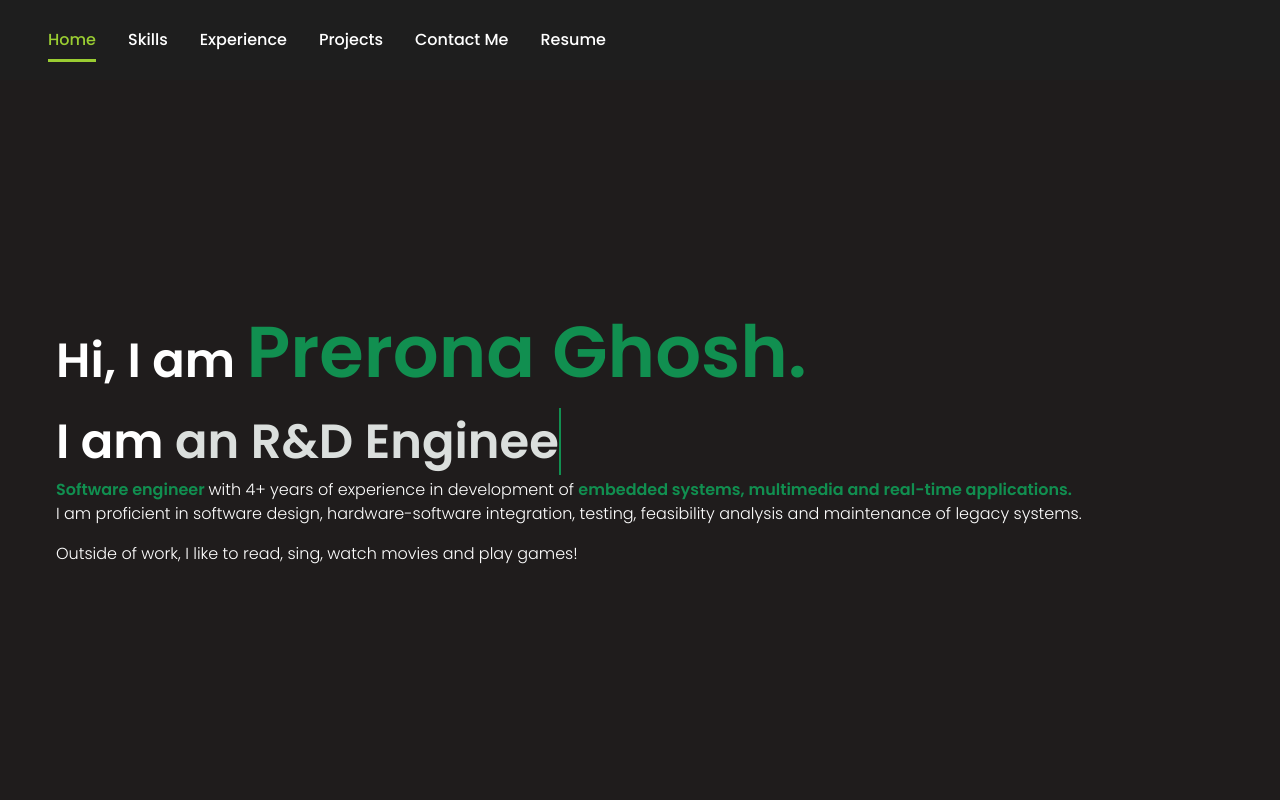
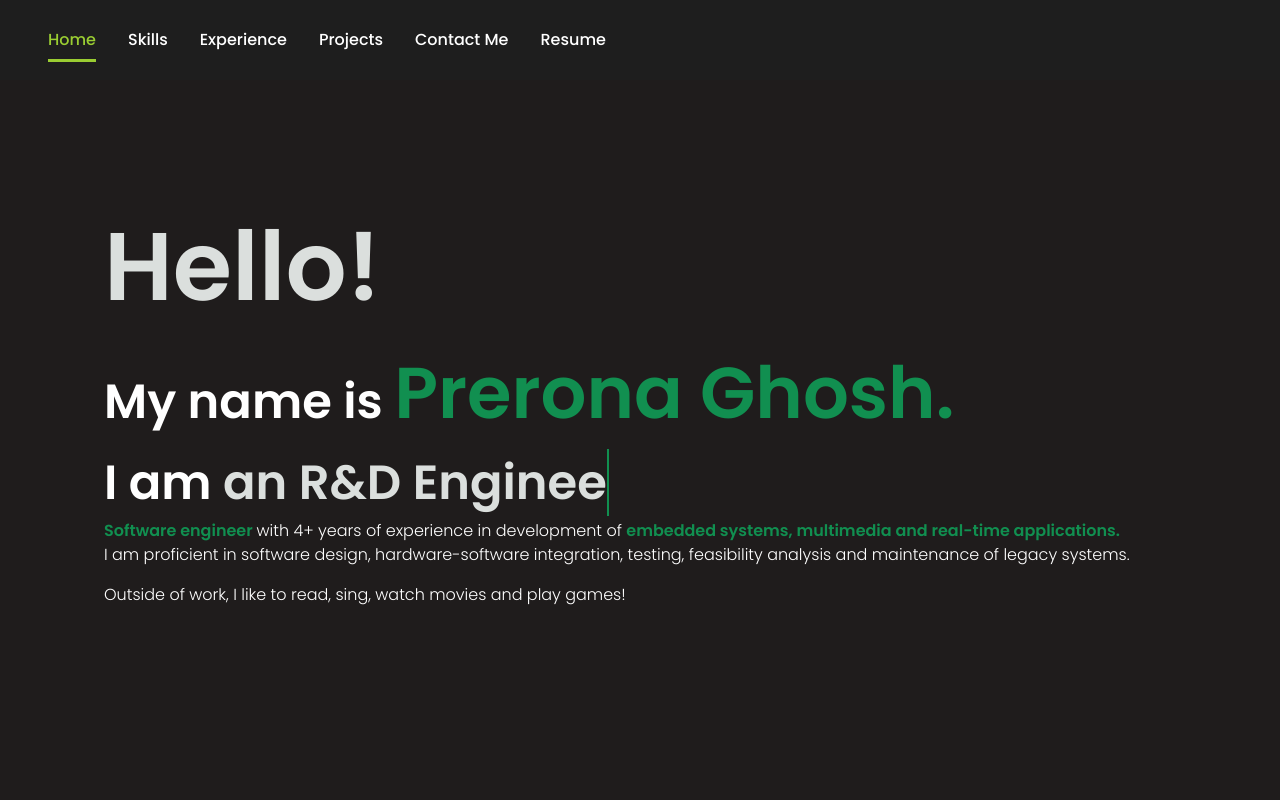
Before and after one commit to preronaghosh/preronaghosh.github.io, a React (Create React App) app: page / in a window 1280 px wide. Shown: the top 800 px of the page. Built offline with nearby package versions, Linux system fonts and the light colour scheme.

Commit message:
Improved intro a bit

```diff
--- a/src/components/Intro/intro.css
+++ b/src/components/Intro/intro.css
@@ -19,7 +19,8 @@
 .introContent {
   height: 90vh;
   width: 100vw;
-  padding: 1rem;
+  padding: 4rem;
+  padding-top: 0.1rem;
   font-size: 3rem;
   font-weight: 700;
   display: flex;
@@ -42,6 +43,12 @@
   50% {
     border-color: rgb(17, 143, 80);
   }
+}
+
+.introHello {
+  color: rgb(219, 223, 221);
+  font-weight: bold;
+  font-size: 6rem;
 }
 
 .introFullName {
--- a/src/components/Intro/intro.js
+++ b/src/components/Intro/intro.js
@@ -58,7 +58,9 @@ const Intro = () => {
     <section id="intro">
       <div className="introContent">
         <span className="introText">
-          Hi, I am <span className="introFullName">{displayedName}</span>
+          <span className="introHello"> Hello! </span>
+          <br/>
+          My name is <span className="introFullName">{displayedName}</span>
           <br />
           I am <span className="introRole">{displayedRole}</span>
         </span>
```
